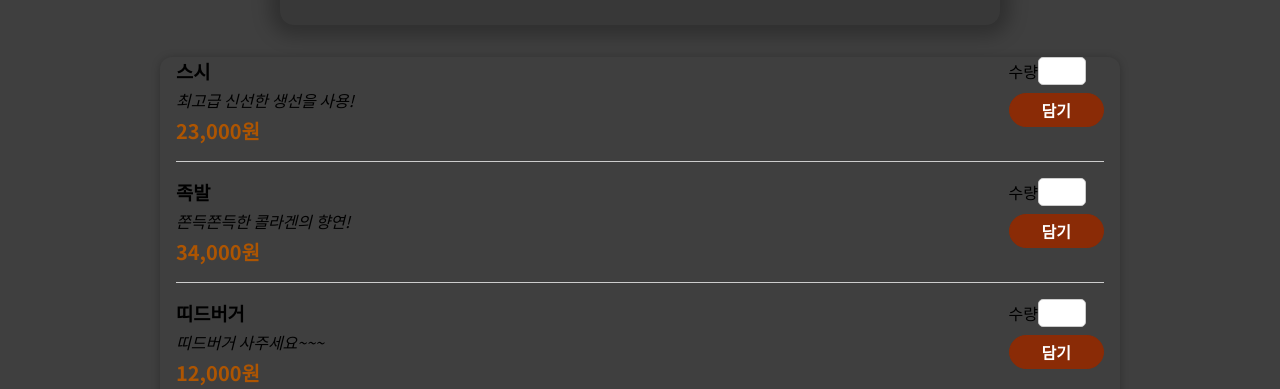
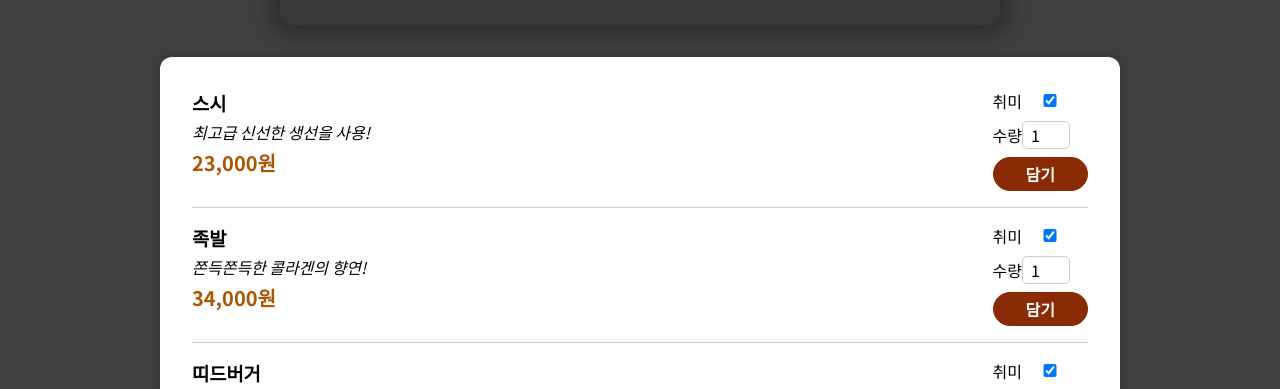
Before and after one commit to dazzlingtea/react-study202406, a React (Create React App) app: page / in a window 1280 px wide. Shown: the part 400-789 px from the top of the page. Built offline with nearby package versions, Linux system fonts and the light colour scheme.

Commit message:
# Food Input 컴포넌트 속성값 스프레드

```diff
--- a/src/components/Food/Meals/MealItem/MealItemForm.js
+++ b/src/components/Food/Meals/MealItem/MealItemForm.js
@@ -5,16 +5,23 @@
 const MealItemForm = (props) => {
   return (
     <form className={styles.form}>
+      <Input label='취미' inputAttr={{
+        type: 'checkbox',
+        checked: 'checked',
+        className: "abc",
+        id: "ddd",
+      }}
+      />
       <Input
         label='수량'
-        // input={{
-        //   id: 'amount_' + props.id,
-        //   type: 'number',
-        //   min: '1',
-        //   max: '5',
-        //   step: '1',
-        //   defaultValue: '1',
-        // }}
+        inputAttr={{
+          id: 'amount_' + props.id,
+          type: 'number',
+          min: '1',
+          max: '5',
+          step: '1',
+          defaultValue: '1',
+        }}
       />
       <button>담기</button>
     </form>
--- a/src/components/UI/Card.css
+++ b/src/components/UI/Card.css
@@ -2,4 +2,6 @@
     border-radius: 12px;
     box-shadow: 0 1px 8px rgba(0, 0, 0, 0.25);
     /*border: 4px solid red;*/
+    padding: 1rem;
+    background-color: #fff;
 }
--- a/src/components/UI/Input/Input.js
+++ b/src/components/UI/Input/Input.js
@@ -1,11 +1,11 @@
 import React from 'react';
 import styles from './Input.module.scss';
 
-const Input = ({label}) => {
+const Input = ({ label, inputAttr }) => {
   return (
     <div className={styles.input}>
       <lable>{label}</lable>
-      <input />
+      <input {...inputAttr} />
     </div>
   );
 };
```
